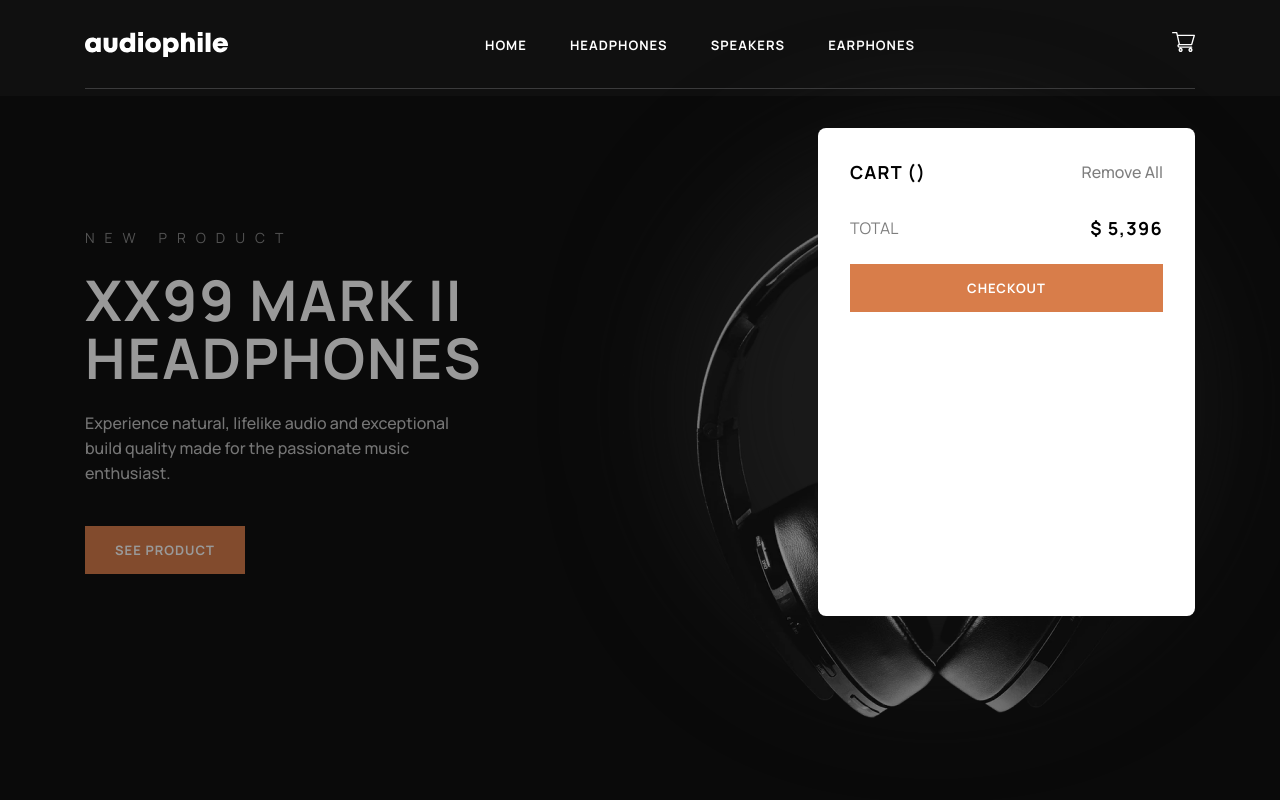
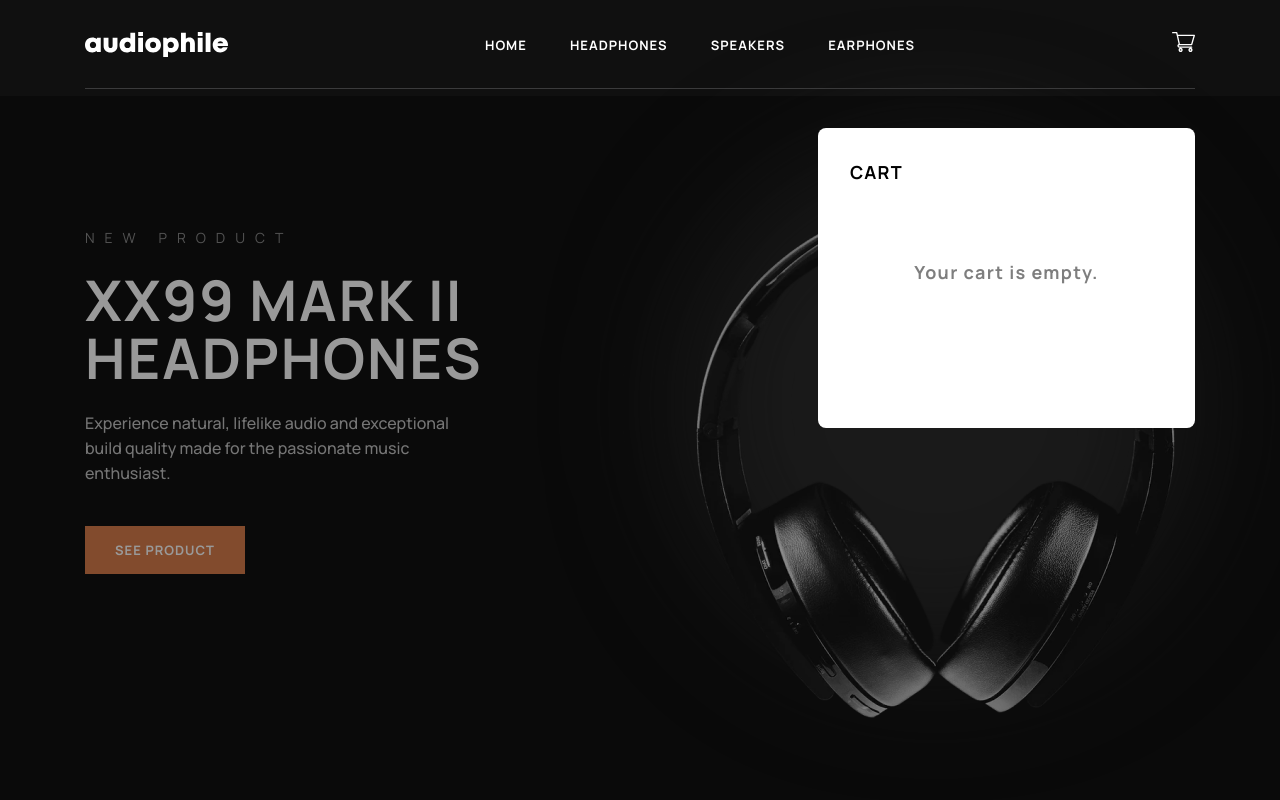
Before and after one commit to GustavoJuvino/Audiophile-Website, a Next.js app: page / in a window 1280 px wide. Both pictures are taken after a click on the icon 1183 px from the left and 42 px from the top of the page. Shown: the top 800 px of the page. Built offline with nearby package versions, Linux system fonts and the light colour scheme.

Commit message:
feat: If cart doesn't have products will show a message

```diff
--- a/app/Components/Cart/CartButton.tsx
+++ b/app/Components/Cart/CartButton.tsx
@@ -22,8 +22,8 @@ const CartButton = () => {
     price: 0,
     quantity: 0
   });
-  const { dataProducts } = useGetLocalStorage();
-  const { setQuantityProducts } = useGlobalContext();
+  const { getLocalStorage } = useGetLocalStorage();
+  const { setQuantityProducts, setEmpty } = useGlobalContext();
 
   // Local Storage
   const [storage, setStorage] = useLocalStorage(localData.name, localData);
@@ -50,8 +50,8 @@ const CartButton = () => {
   const updateCart = () => {
     let arr: object[] = [];
     productKeys.map((key) => {
-      if(dataProducts(key)) {
-        arr.push(dataProducts(key));
+      if(getLocalStorage(key)) {
+        arr.push(getLocalStorage(key));
         setQuantityProducts(arr.length)
       }
     });
@@ -95,6 +95,7 @@ const CartButton = () => {
 
       <Button
         click={() => {
+          setEmpty(false)
           setStorage(localData && localData)
           updateCart()
         }}
--- a/app/Components/Cart/CartMenu.tsx
+++ b/app/Components/Cart/CartMenu.tsx
@@ -12,33 +12,48 @@ export let productKeys: string[] = [];
 
 const Cart: React.FC<CartProps> = ({ activeCart }) => {
     const {data, request} = useFetch();
-    const { dataProducts } = useGetLocalStorage();
-    const { quantityProducts, setQuantityProducts } = useGlobalContext();
+    const { getLocalStorage } = useGetLocalStorage();
+    const {
+        quantityProducts,
+        setQuantityProducts,
+        empty,
+        setEmpty,
+    } = useGlobalContext();
 
     useEffect(() => { request(`/Api/products`) }, []);
+    productKeys = data.map((product: any) => product.key);
 
     const updateCart = () => {
-        let arr: object[] = [];
+        let currentProducts: object[] = [];
+
         productKeys.map((key) => {
-          if(dataProducts(key)) {
-            arr.push(dataProducts(key));
-            setQuantityProducts(arr.length)
+          if(getLocalStorage(key)) {
+            currentProducts.push(getLocalStorage(key));
+            setQuantityProducts(currentProducts.length)
+            setEmpty(false)
           }
         });
     };
 
-    useEffect(() => { updateCart() }, [updateCart])
+    const removeAllProducts = () => {
+        setEmpty(true);
+        productKeys.map((key) => {
+            if(getLocalStorage(key)) {
+                localStorage.removeItem(key)
+            }
+        })
+    }
 
-    productKeys = data.map((product: any) => product.key);
+    useEffect(() => { updateCart() }, [updateCart, empty]);
 
     if (activeCart) {
         return (
             <section
                 id="cart-menu"
-                className="
+                className={`
                     mobile:w-[377px]
                     w-full
-                    h-[488px]
+                    ${empty ? "h-[300px]" : "h-auto"}
                     rounded-lg
                     bg-white
                     absolute
@@ -49,7 +64,8 @@ const Cart: React.FC<CartProps> = ({ activeCart }) => {
                     flex
                     flex-col
                     items-center
-                "
+                `}
+
             >
                 <section className="sm:w-[313px] w-full h-auto max-sm:px-4">
                     <div className="flex max-small-mobile:flex-col justify-between mt-8">
@@ -58,9 +74,13 @@ const Cart: React.FC<CartProps> = ({ activeCart }) => {
                                 text-lg
                             "
                         >
-                            Cart <span>{`(${quantityProducts > 0 ? quantityProducts : ""})`}</span>
+                            Cart
+                            <span>{!empty ? `(${quantityProducts})` : ""}</span>
                         </h2>
-                        <span className="
+                        {!empty && (
+                            <span
+                                onClick={() => removeAllProducts()}
+                                className="
                                     font-medium
                                     opacity-50
                                     cursor-pointer
@@ -71,9 +91,10 @@ const Cart: React.FC<CartProps> = ({ activeCart }) => {
                             >
                                 Remove All
                             </span>
+                        )}
                     </div>
 
-                    {productKeys.map((key) => dataProducts(key) && (
+                    {productKeys.map((key) => getLocalStorage(key) && (
                         <div
                             key={key}
                             className="
@@ -95,10 +116,10 @@ const Cart: React.FC<CartProps> = ({ activeCart }) => {
                                 />
                                 <div className="ml-4">
                                     <h2 className="uppercase font-bold">
-                                        {dataProducts(key).name}
+                                        {getLocalStorage(key).name}
                                     </h2>
                                     <h3 className="font-bold opacity-50">
-                                        {`$ ${dataProducts(key)?.price}`}
+                                        {`$ ${getLocalStorage(key)?.price}`}
                                     </h3>
                                 </div>
                             </div>
@@ -137,6 +158,17 @@ const Cart: React.FC<CartProps> = ({ activeCart }) => {
                         </div>
                     ))}
 
+                    {empty && (
+                        <div className="mt-8 w-full h-full flex justify-center items-center text-center">
+                            <h1 className="text-lg opacity-50">
+                                Your cart is empty.
+                            </h1>
+                        </div>
+                    )}
+
+
+                    {!empty && (
+                        <div>
                             <div className="flex justify-between mt-8 mb-6">
                                 <h2 className="uppercase opacity-50">
                                     Total
@@ -146,11 +178,14 @@ const Cart: React.FC<CartProps> = ({ activeCart }) => {
                                 </span>
                             </div>
 
+                            <div className="mb-8">
                                 <Button
                                     type={5}
                                     value="checkout"
                                 />
-
+                            </div>
+                        </div>
+                    )}
                 </section>
             </section>
         )
--- a/app/Components/Header/Header.tsx
+++ b/app/Components/Header/Header.tsx
@@ -20,7 +20,7 @@ const Header = () => {
     const pathname = usePathname();
     const [active, setActive] = useState(false);
     const [activeCart, setActiveCart] = useState(false);
-    const { quantityProducts } = useGlobalContext();
+    const { quantityProducts, empty } = useGlobalContext();
 
     // Click Outside - Cart
     const cartRef = useRef(null);
@@ -86,7 +86,7 @@ const Header = () => {
                     onClick={() => setActiveCart(!activeCart)}
                     className="max-sm:mr-4 cursor-pointer"
                 />
-                {quantityProducts > 0 && (
+                {!empty && (
                     <span className="
                         w-7
                         h-5
--- a/app/Context/store.tsx
+++ b/app/Context/store.tsx
@@ -5,18 +5,30 @@ import { createContext, useContext, Dispatch, SetStateAction, useState } from "r
 interface ContextProps {
     quantityProducts: number;
     setQuantityProducts: Dispatch<SetStateAction<number>>
+
+    empty: boolean;
+    setEmpty: Dispatch<SetStateAction<boolean>>
 }
 
 const GlobalContext = createContext<ContextProps>({
     quantityProducts: 0,
-    setQuantityProducts: (): number => 0
+    setQuantityProducts: (): number => 0,
+    empty: true,
+    setEmpty: (): boolean => true
 });
 
 export const GlobalContextProvider = ({ children }) => {
     const [quantityProducts, setQuantityProducts] = useState(0);
+    const [empty, setEmpty] = useState(true);
 
     return (
-        <GlobalContext.Provider value={{ quantityProducts, setQuantityProducts }}>
+        <GlobalContext.Provider value={{
+                quantityProducts,
+                setQuantityProducts,
+                empty,
+                setEmpty
+            }}
+        >
             {children}
         </GlobalContext.Provider>
     )
--- a/app/hooks/useGetLocalStorage.ts
+++ b/app/hooks/useGetLocalStorage.ts
@@ -1,13 +1,13 @@
 import { useCallback } from "react";
 
 const useGetLocalStorage = () => {
-    const dataProducts = useCallback((key: string) => {
+    const getLocalStorage = useCallback((key: string) => {
         const localJSON = localStorage.getItem(key)
         if(localJSON) return JSON.parse(localJSON)
     }, [])
 
     return {
-        dataProducts
+        getLocalStorage
     }
 }
 
```
Lines whose indentation alone changed are shown as unchanged.
